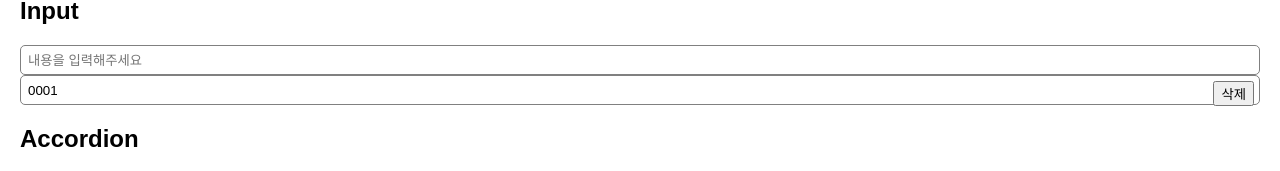
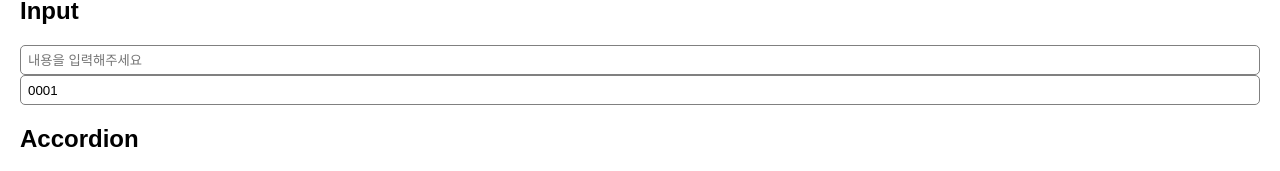
Before and after one commit to Lim-Suhyeon/ReactTest, a React (Create React App) app: page /InputGuide in a window 1280 px wide. Shown: the part 154-325 px from the top of the page. Built offline with nearby package versions, Linux system fonts and the light colour scheme.

Commit message:
Update Input.js and InputGuide.js

```diff
--- a/src/component/Input.js
+++ b/src/component/Input.js
@@ -3,6 +3,11 @@ import React, { useState, useEffect } from "react";
 function Input(props) {
   //btn_del show
   const [isDelbtn, setActive] = useState(false);
+  useEffect(() => {
+    if (props.defaultValue != undefined) {
+      console.log(props.defaultValue);
+    }
+  });
   const onChange = (e) => {
     const $value = e.target.value.length;
     if ($value > 0) {
@@ -21,12 +26,7 @@ function Input(props) {
           type={props.type}
           onChange={onChange}
         />
-        <button
-          className={`btn_del ${isDelbtn ? "active" : ""}
-         ${props.isDelbtn ? "active" : ""}`}
-        >
-          삭제
-        </button>
+        <button className={`btn_del ${isDelbtn ? "active" : ""}`}>삭제</button>
       </div>
     </div>
   );
--- a/src/guide/InputGuide.js
+++ b/src/guide/InputGuide.js
@@ -6,11 +6,7 @@ function InputGuide() {
     <div className="guide_cont">
       <h2 className="guide_h2">Input</h2>
       <Input placeholder="내용을 입력해주세요" type="password" />
-      <Input
-        placeholder="내용을 입력해주세요"
-        defaultValue="0001"
-        isDelbtn="true"
-      />
+      <Input placeholder="내용을 입력해주세요" defaultValue="0001" />
     </div>
   );
 }
```
